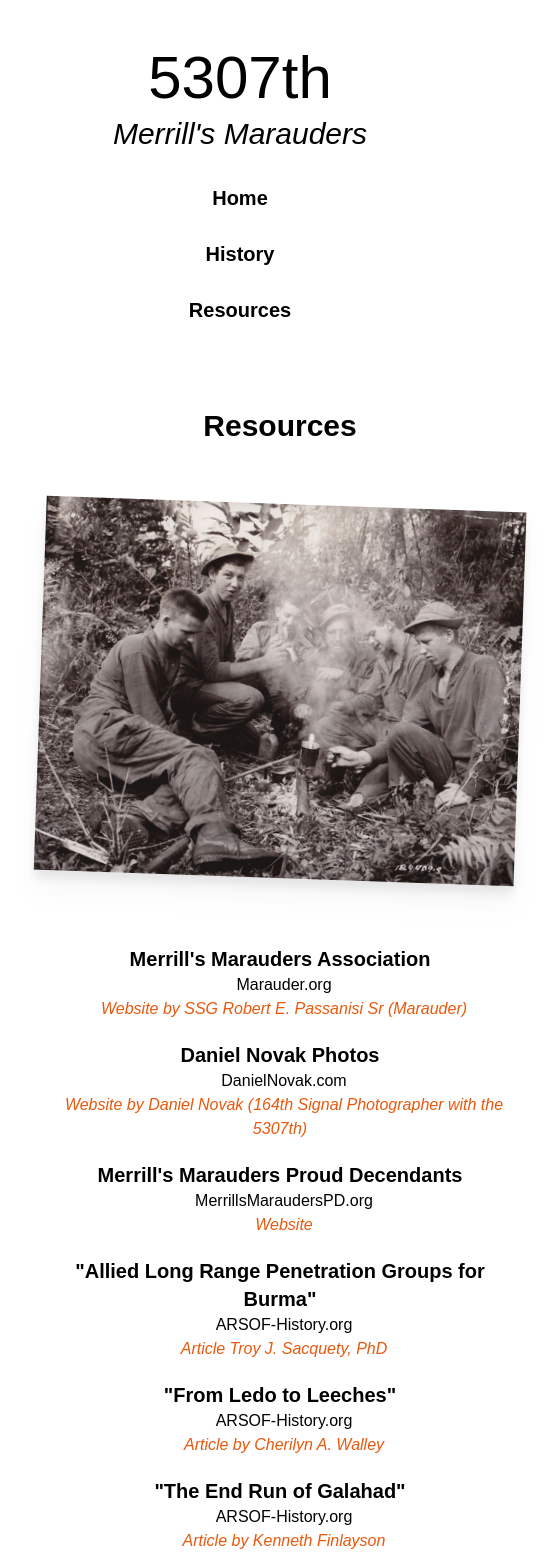
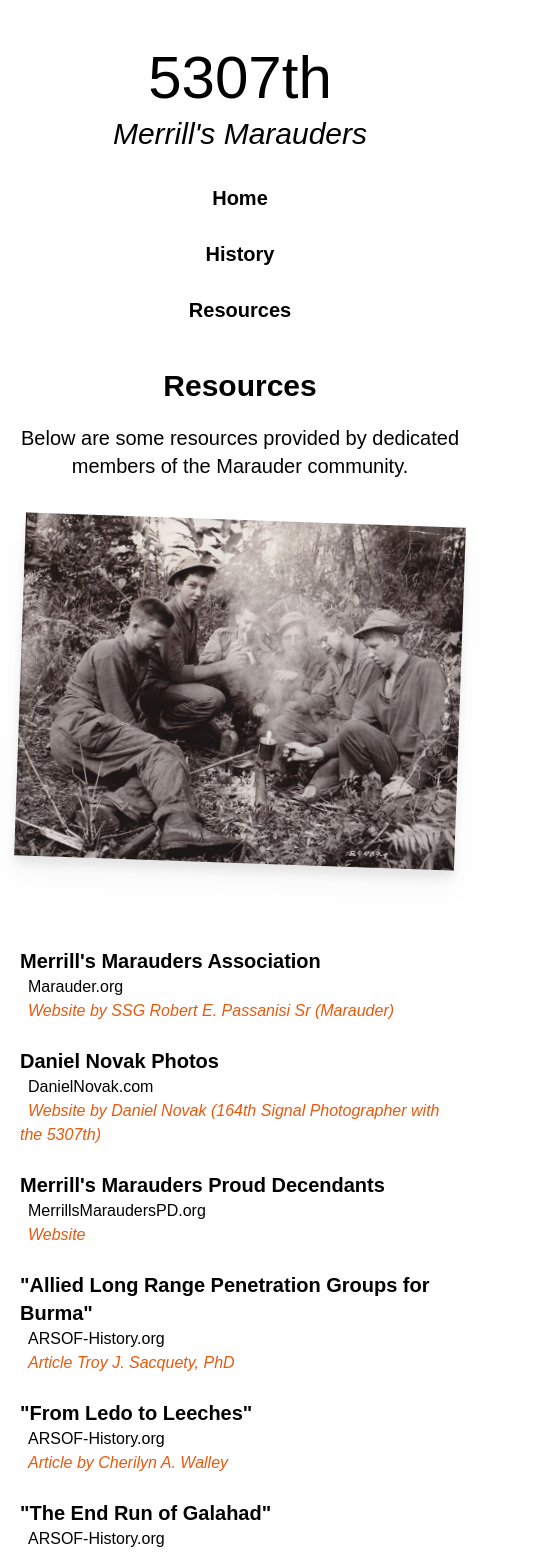
Before and after one commit to JH175/5307th, a Next.js app: page /resources in a window 390 px wide. Shown: the top 1554 px of the page, 560 px wide, since content can reach past the window. Built offline with nearby package versions, Linux system fonts and the light colour scheme; a web font is replaced by a local one.

Commit message:
Edit resources.js to make it responsive

```diff
--- a/components/Resource.js
+++ b/components/Resource.js
@@ -3,7 +3,7 @@ import React from 'react';
 function Resource(props) {
   return (
     <div>
-      <div className=''>
+      <div className='my-6'>
         <h2 className='text-xl font-bold duration-1000 hover:scale-105'>
           <a href={props.url}>{props.title}</a>
         </h2>
--- a/pages/resources.js
+++ b/pages/resources.js
@@ -63,11 +63,17 @@ const links = [
 
 function resources() {
   return (
-    <div className='mx-auto  flex w-fit flex-col justify-center gap-5 p-10 text-center'>
-      <h2 className='text-3xl font-bold'>Resources</h2>
-      <div className='mx-auto my-10 w-[30rem] rotate-2 drop-shadow-xl'>
+    <div className='min-w-[30rem]'>
+      <div className='flex flex-col justify-center gap-5'>
+        <h2 className='text-center text-3xl font-bold'>Resources</h2>
+        <p className='text-center text-xl'>
+          Below are some resources provided by dedicated members of the Marauder
+          community.
+        </p>
+        <div className='mx-auto flex min-w-[30rem] rotate-2 p-5 drop-shadow-xl'>
           <Image src={mmgroup} alt='' />
         </div>
+        <div className='mx-auto p-5'>
           {links.map((link, key) => (
             <Resource
               key={key}
@@ -78,6 +84,8 @@ function resources() {
             />
           ))}
         </div>
+      </div>
+    </div>
   );
 }
 export default resources;
```
Lines whose indentation alone changed are shown as unchanged.
